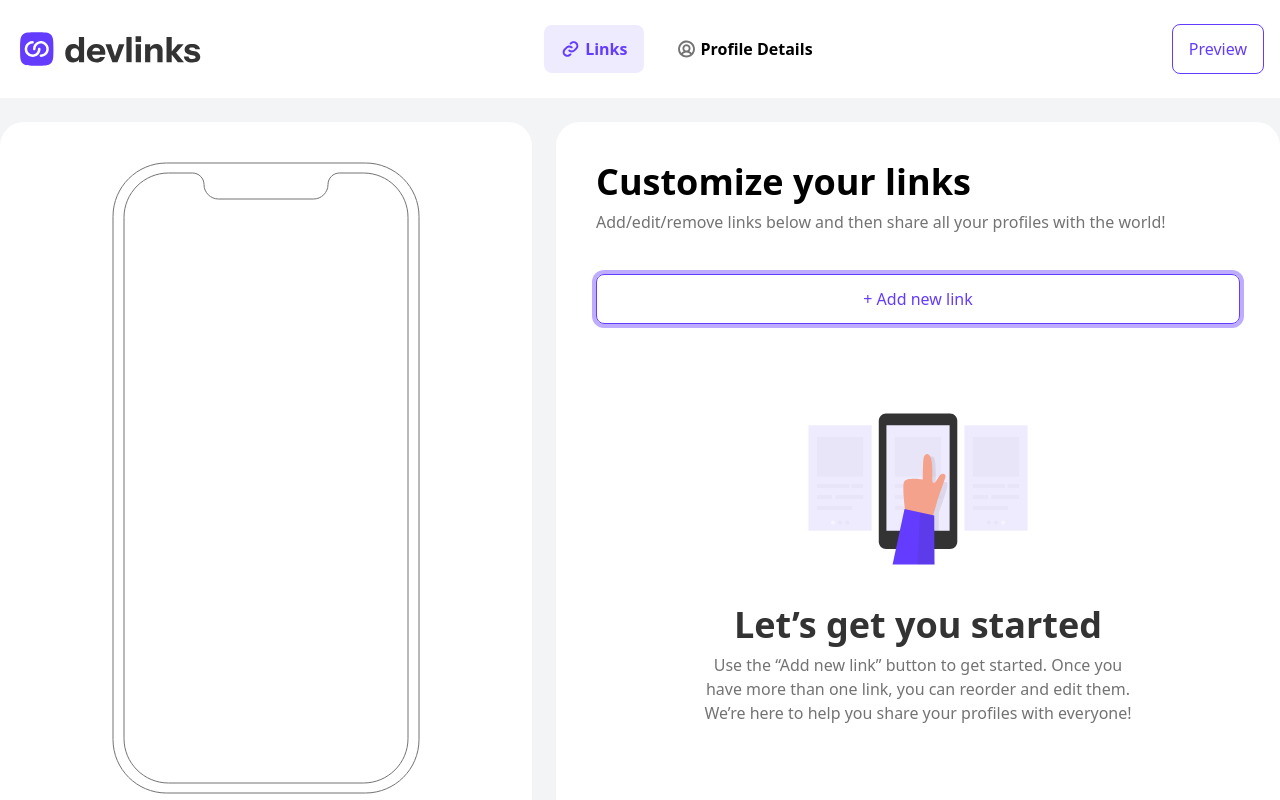
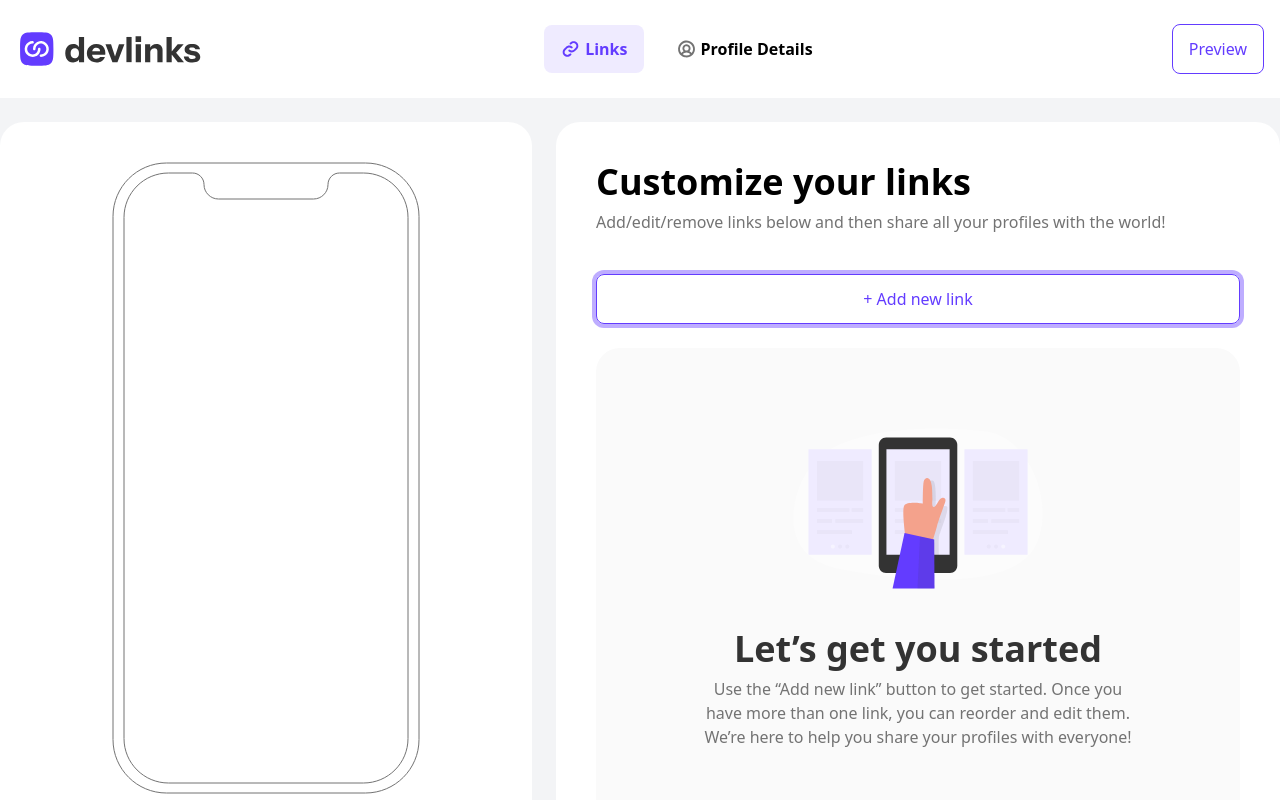
Before and after one commit to riteshkumarldh/dev-links, a React (Vite) app: page / in a window 1280 px wide. Both pictures are taken after a click on the button "+ Add new link". Shown: the top 800 px of the page. Built offline with nearby package versions, Linux system fonts and the light colour scheme.

Commit message:
ui improved

```diff
--- a/src/components/LinkAddInfo.jsx
+++ b/src/components/LinkAddInfo.jsx
@@ -2,7 +2,7 @@ import infoImage from "../assets/images/started.svg";
 
 export default function LinkAddInfo() {
   return (
-    <div className="mt-20 flex flex-col items-center">
+    <div className="py-20 rounded-3xl mt-6 flex flex-col items-center bg-[#FAFAFA]">
       <figure className="mb-10">
         <img src={infoImage} alt="infoImage" />
       </figure>
--- a/src/components/LinksForm.jsx
+++ b/src/components/LinksForm.jsx
@@ -18,7 +18,7 @@ export default function LinksForm() {
           + Add new link
         </Button>
 
-        <form className="flex flex-col justify-between mb-20">
+        <form className="flex flex-col justify-between">
           {isClicked ? <LinkAddForm /> : <LinkAddInfo />}
         </form>
       </div>
```
